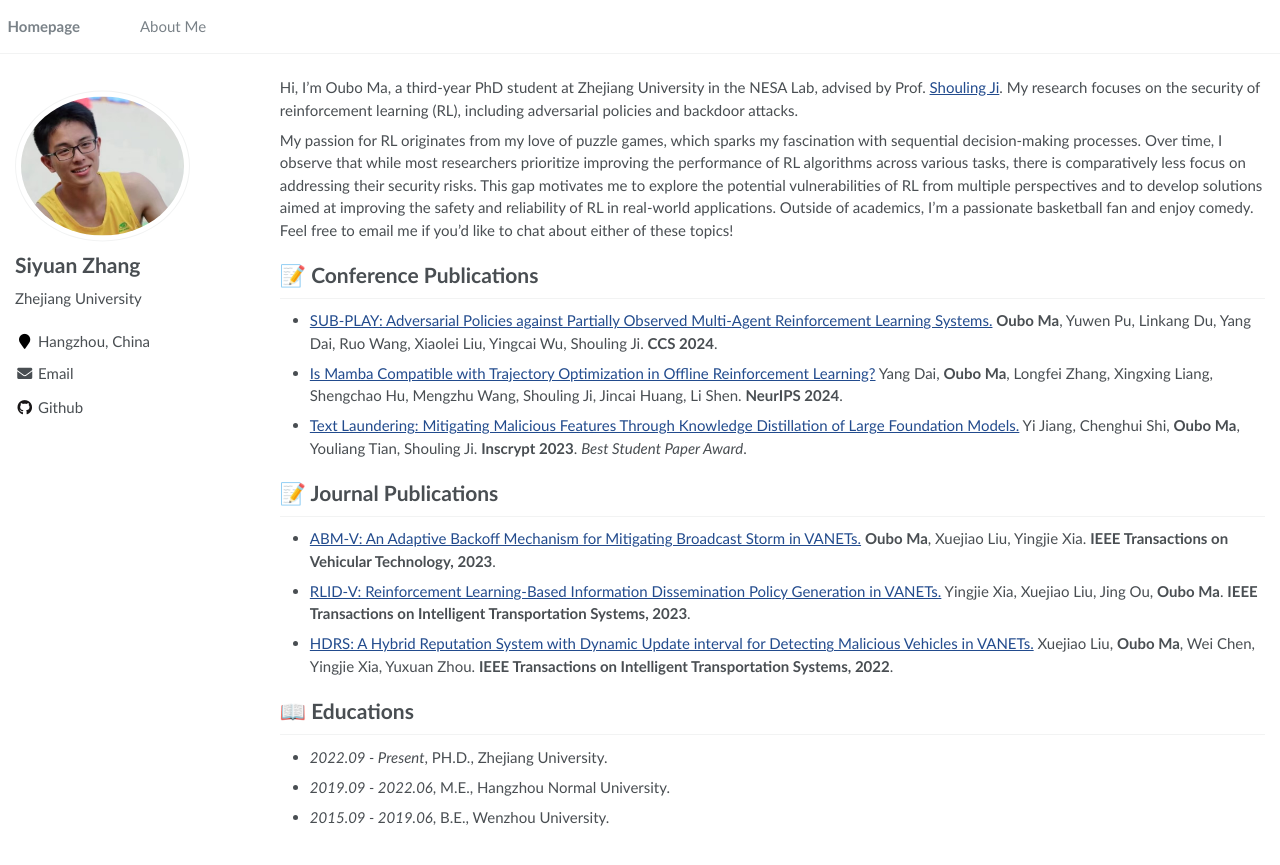
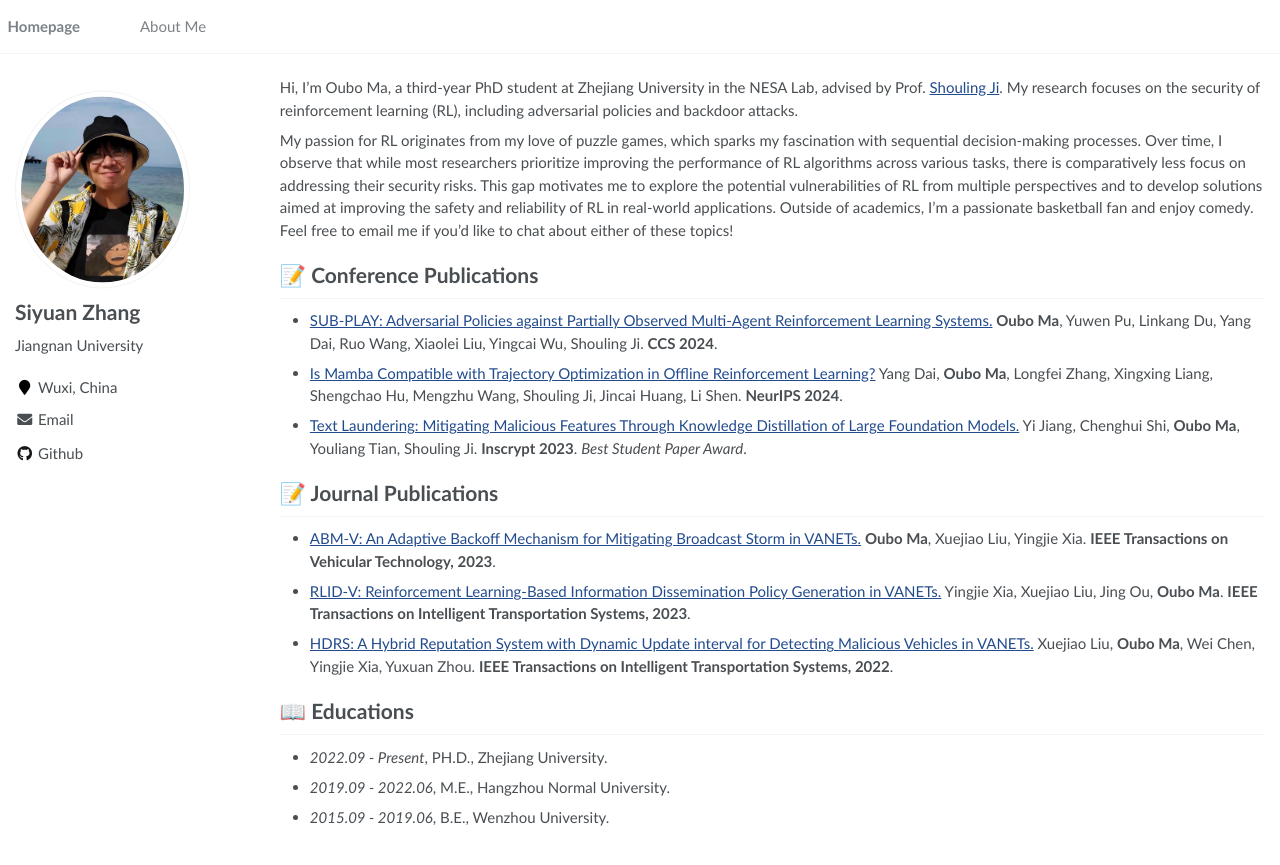
Before and after one commit to UHIF/UHIF.github.io, a Jekyll site: the page built from _pages/about.md, in a window 1280 px wide. Shown: the top 865 px of the page. Built offline with Jekyll 4.4.1, drawn with Linux system fonts in a browser that asks for light colours.

Commit message:
Update _config.yml

```diff
--- a/_config.yml
+++ b/_config.yml
@@ -22,9 +22,9 @@ baidu_site_verification  :  # get baidu_site_verification from https://ziyuan.ba
 # Site Author
 author:
   name             : "Siyuan Zhang"
-  avatar           : "images/avatar.jpg"
-  bio              : "Zhejiang University"
-  location         : "Hangzhou, China"
+  avatar           : "images/SiyuanZhang.jpg"
+  bio              : "Jiangnan University"
+  location         : "Wuxi, China"
   employer         :
   pubmed           :
   googlescholar    : # "https://scholar.google.com.hk/citations?user=1UpZ_CkAAAAJ&hl=zh-CN&oi=ao"
@@ -37,7 +37,7 @@ author:
   flickr           :
   facebook         :
   foursquare       :
-  github           : "maoubo"
+  github           : "uhif"
   google_plus      :
   keybase          :
   instagram        :
@@ -45,7 +45,7 @@ author:
   lastfm           :
   linkedin         : # e.g., "linkedin username"
   dblp             : # e.g., "https://dblp.org/pid/xx/xxxx.html"
-  orcid            : # e.g., "https://orcid.org/xxxx"
+  orcid            : # "https://orcid.org/0000-0001-5134-3044"
   pinterest        :
   soundcloud       :
   stackoverflow    : # http://stackoverflow.com/users/123456/username
```
